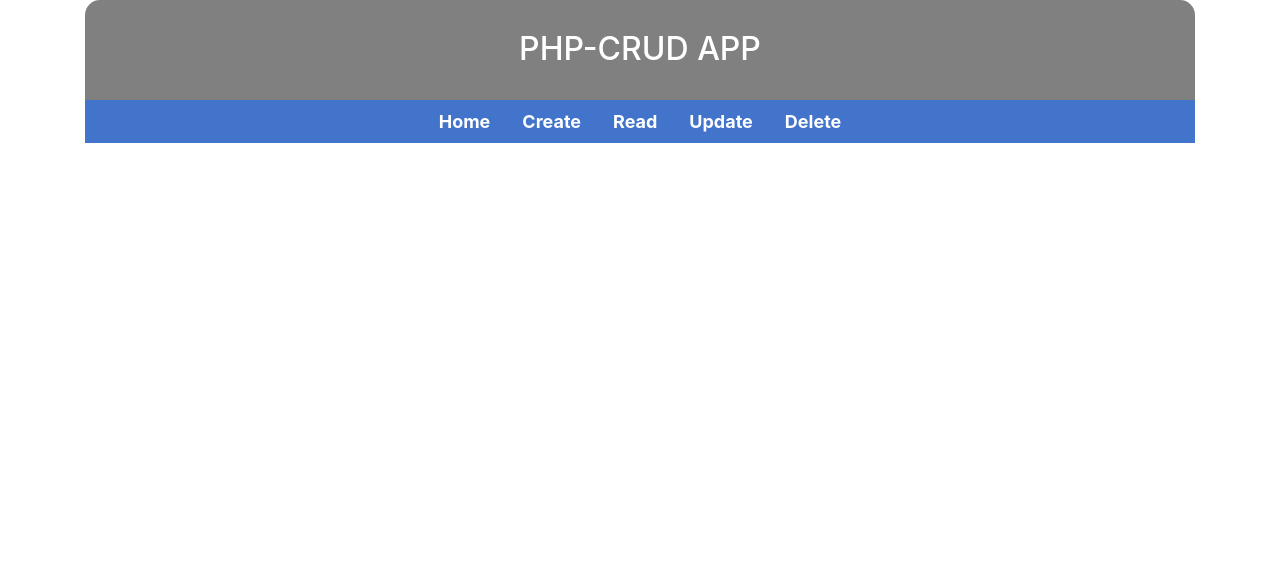
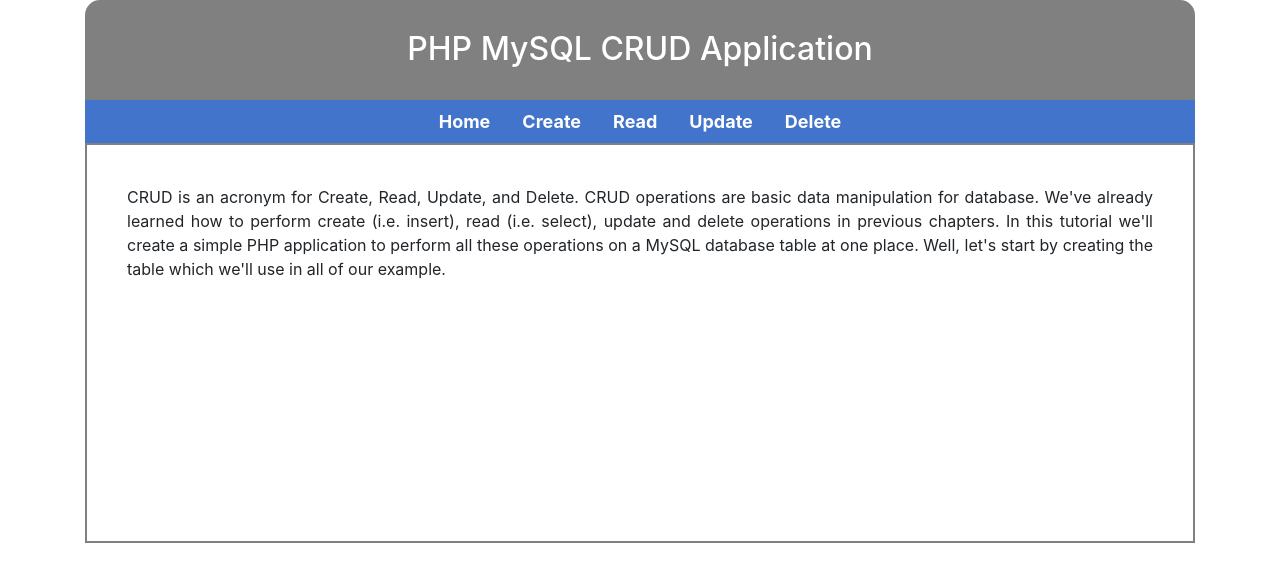
Before and after one commit to siamshaeed/CRUD-PHP, a PHP site: page /insert.php in a window 1280 px wide. Shown: the top 582 px of the page. Run offline with PHP 8.4, Linux system fonts and the light colour scheme.

Commit message:
body content

```diff
--- a/css/style.css
+++ b/css/style.css
@@ -15,3 +15,13 @@
 	font-weight: bold;
 	font-size: 18px;
 }
+.myBody{
+	width: 100%;
+	min-height: 400px;
+	border: 2px solid gray;
+}
+.bodytext{
+	text-align: justify;
+	padding:40px
+
+}
--- a/insert.php
+++ b/insert.php
@@ -17,7 +17,7 @@ $db_connect = new mysqli("localhost", "root", '', "php-crud");
 		<div class="row">
 			<div class="col-md-12">
 				<div class="headerSection">
-					<h2>PHP-CRUD APP</h2>
+					<h2>PHP MySQL CRUD Application</h2>
 				</div>
 			</div>
 		</div>
@@ -45,6 +45,16 @@ $db_connect = new mysqli("localhost", "root", '', "php-crud");
 			</div>
 		</div>
 	</div>
+	<div class="container">
+		<div class="row">
+			<div class="col-md-12">
+				<div class="myBody">
+					<p class="bodytext">CRUD is an acronym for Create, Read, Update, and Delete. CRUD operations are basic data manipulation for database. We've already learned how to perform create (i.e. insert), read (i.e. select), update and delete operations in previous chapters. In this tutorial we'll create a simple PHP application to perform all these operations on a MySQL database table at one place.
+					Well, let's start by creating the table which we'll use in all of our example.</p>
+				</div>
+			</div>
+		</div>
+	</div>
 
 
 	<script src="js/bootstrap.js"></script>
```
